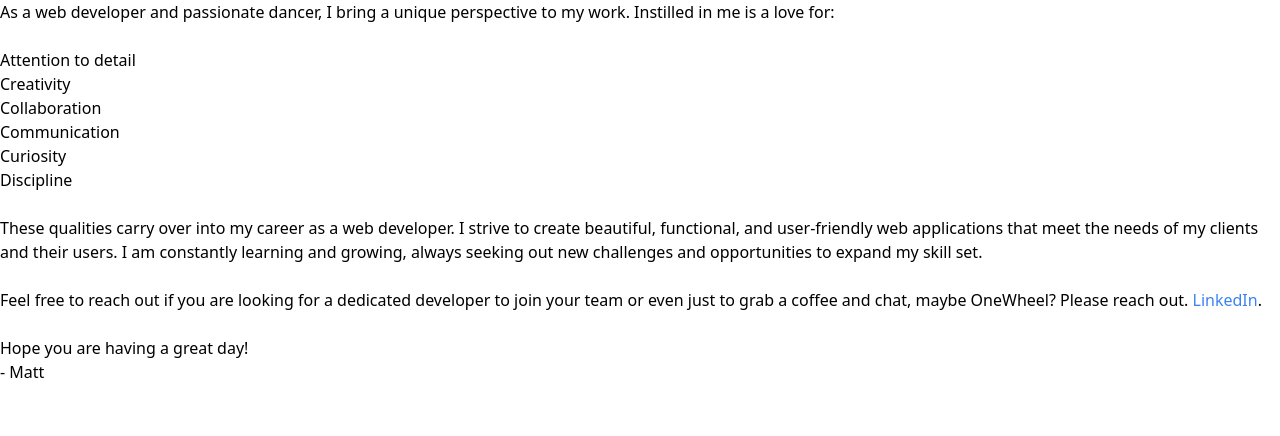
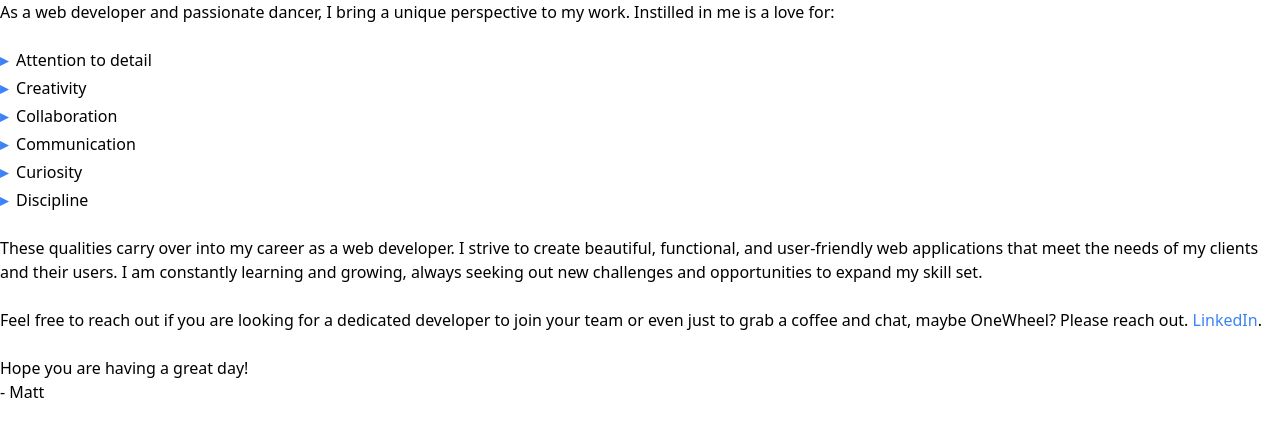
Before and after one commit to MattOrtner/portfolio-site, a Next.js app: page /components/AboutSection in a window 1280 px wide. Shown: the top 436 px of the page. Built offline with nearby package versions, Linux system fonts and the light colour scheme; what tailwindcss-animated would draw is missing.

Commit message:
style: lighten background color, add bullets to list

```diff
--- a/pages/components/AboutSection.js
+++ b/pages/components/AboutSection.js
@@ -8,13 +8,26 @@ const AboutSection = () => {
             perspective to my work. Instilled in me is a love for:
           </p>
           <br />
-          <ol>
-            <li>Attention to detail</li>
-            <li>Creativity</li>
-            <li>Collaboration</li>
-            <li>Communication</li>
-            <li>Curiosity</li>
-            <li>Discipline</li>
+          <ol className="flex flex-col gap-1 text-md list-none pl-0">
+            <li className="flex items-center gap-2">
+              <span className="text-blue-500 font-bold">▸</span> Attention to
+              detail
+            </li>
+            <li className="flex items-center gap-2">
+              <span className="text-blue-500 font-bold">▸</span> Creativity
+            </li>
+            <li className="flex items-center gap-2">
+              <span className="text-blue-500 font-bold">▸</span> Collaboration
+            </li>
+            <li className="flex items-center gap-2">
+              <span className="text-blue-500 font-bold">▸</span> Communication
+            </li>
+            <li className="flex items-center gap-2">
+              <span className="text-blue-500 font-bold">▸</span> Curiosity
+            </li>
+            <li className="flex items-center gap-2">
+              <span className="text-blue-500 font-bold">▸</span> Discipline
+            </li>
           </ol>
           <br />
           <p>
--- a/pages/components/DevIcon.js
+++ b/pages/components/DevIcon.js
@@ -3,7 +3,7 @@ import Image from "next/image";
 const DevIcon = ({ url, alt }) => {
   return (
     <div
-      className="rounded-xl p-1  bg-slate-200 hover:grayscale"
+      className="rounded-xl p-1 bg-slate-200 transition-all duration-200 hover:scale-110 hover:shadow-lg hover:shadow-blue-300/50 cursor-pointer"
       style={{ boxShadow: "inset 0 0 5px #4D4D4D, 2px 2px 5px #4D4D4D" }}
     >
       <Image src={url} alt={alt} width={100} height={100} />
--- a/pages/components/SocialIcon.js
+++ b/pages/components/SocialIcon.js
@@ -2,7 +2,10 @@ import Image from "next/image";
 
 const SocialIcon = ({ imageUrl, alt, linkUrl }) => {
   return (
-    <a href={linkUrl} className="curser-pointer flex min-w-[65px]">
+    <a
+      href={linkUrl}
+      className="cursor-pointer flex min-w-[65px] hover:scale-110 transition-transform duration-200 hover:opacity-80"
+    >
       <Image src={imageUrl} alt={alt} width={85} height={85} />
     </a>
   );
--- a/pages/index.js
+++ b/pages/index.js
@@ -15,7 +15,7 @@ export default function Home() {
   return (
     <main className="flex font-mono flex-col sm:flex sm:justify-center sm:items-center">
       <Analytics />
-      <div className="w-screen bg-gray-200 sm:p-8 max-sm:py-4 max-w-[1500px]">
+      <div className="w-screen bg-gradient-to-br from-slate-50 to-indigo-50 sm:p-8 max-sm:py-4 max-w-[1500px]">
         <HeaderSection />
         <div className="flex justify-around pb-4 max-[400px]:w-[100%] max-md:flex-col">
           <div className="fjac flex-col items-center gap-4 pt-4">
@@ -40,26 +40,32 @@ export default function Home() {
           <SocialCluster />
         </div>
       </div>
-      <div className="fjac w-screen mt-2 bg-gray-200 sm:p-8 max-sm:flex-col max-sm:py-4 max-w-[1500px]">
+      <div className="fjac w-screen mt-2 bg-gradient-to-br from-blue-50 to-slate-100 sm:p-8 max-sm:flex-col max-sm:py-4 max-w-[1500px]">
         <DevIconGroup />
         <AboutSection />
       </div>
-      <div className="w-screen flex-col mt-2 bg-gray-200 gap-2 max-w-[1500px] max-[400px]:h-full">
+      <div className="w-screen flex-col mt-2 bg-gradient-to-b from-slate-50 to-blue-50 gap-2 max-w-[1500px] max-[400px]:h-full">
         <a
           href="https://clients-and-contacts.vercel.app/"
           target="_blank"
           rel="noopener noreferrer"
+          className="group"
         >
-          <div className=" flex gap-6 m-10 justify-end max-[400px]:grid max-[400px]:m-3 max-[400px]:gap-2">
-            <div className="bg-NAVY text-NAVY_T rounded-xl flex gap-6 flex-col pt-10 pb-20 px-20 max-[400px]:px-5 max-[400px]:py-5 max-[400px]:order-first">
-              <h1 className="text-2xl">New Leaf</h1>
-              <ul className="flex justify-evenly flex-col h-[100%] text-md">
+          <div className=" flex gap-6 m-10 justify-end max-[400px]:grid max-[400px]:m-3 max-[400px]:gap-2 transition-all duration-300 group-hover:-translate-y-2">
+            <div className="bg-NAVY text-NAVY_T rounded-xl flex gap-6 flex-col pt-10 pb-10 px-20 max-[400px]:px-5 max-[400px]:py-5 max-[400px]:order-first justify-between">
+              <div>
+                <h1 className="text-2xl mb-4">New Leaf</h1>
+                <ul className="flex flex-col gap-2 text-md">
                   <li>React.js</li>
                   <li>Express</li>
                   <li>PostgreSQL</li>
                   <li>Vercel</li>
                   <li>Tailwind CSS</li>
                 </ul>
+              </div>
+              <p className="opacity-0 group-hover:opacity-100 transition-opacity duration-300 text-sm text-right">
+                View Project →
+              </p>
             </div>
             <Image
               src={ClientAndContactsPNG}
@@ -76,8 +82,9 @@ export default function Home() {
           href="https://photo-dream.vercel.app/"
           target="_blank"
           rel="noopener noreferrer"
+          className="group"
         >
-          <div className="m-10 flex gap-6 max-[400px]:grid max-[400px]:m-3 max-[400px]:gap-2">
+          <div className="m-10 flex gap-6 max-[400px]:grid max-[400px]:m-3 max-[400px]:gap-2 transition-all duration-300 group-hover:-translate-y-2">
             <Image
               src={PhotoDream}
               alt="Multiple screenshots of the Clients & Contacts project in a grid"
@@ -86,14 +93,19 @@ export default function Home() {
               height={"auto"}
               priority
             />
-            <div className="bg-NAVY text-NAVY_T rounded-xl flex gap-6 flex-col pt-10 pb-20 px-20 max-[400px]:px-5 max-[400px]:py-5 max-[400px]:order-first">
-              <h1 className="text-2xl">Photo Dreams</h1>
-              <ul className="flex justify-evenly flex-col h-[100%] text-md">
+            <div className="bg-NAVY text-NAVY_T rounded-xl flex gap-6 flex-col pt-10 pb-10 px-20 max-[400px]:px-5 max-[400px]:py-5 max-[400px]:order-first justify-between">
+              <div>
+                <h1 className="text-2xl mb-4">Photo Dreams</h1>
+                <ul className="flex flex-col gap-2 text-md">
                   <li>Unsplash API</li>
                   <li>HTML / CSS / Javascript</li>
                   <li>Express</li>
                   <li>Vercel</li>
                 </ul>
+              </div>
+              <p className="opacity-0 group-hover:opacity-100 transition-opacity duration-300 text-sm text-right">
+                View Project →
+              </p>
             </div>
           </div>
         </a>
@@ -101,15 +113,21 @@ export default function Home() {
           href="https://productive-pomo.vercel.app/"
           target="_blank"
           rel="noopener noreferrer"
+          className="group"
         >
-          <div className=" flex gap-6 m-10 justify-end max-[400px]:grid max-[400px]:m-3 max-[400px]:gap-2">
-            <div className="bg-NAVY text-NAVY_T rounded-xl flex gap-6 flex-col pt-10 pb-20 px-20 max-[400px]:px-5 max-[400px]:py-5 max-[400px]:order-first">
-              <h1 className="text-2xl">Productive Pomodoro</h1>
-              <ul className="flex justify-evenly flex-col h-[100%] text-md">
+          <div className=" flex gap-6 m-10 justify-end max-[400px]:grid max-[400px]:m-3 max-[400px]:gap-2 transition-all duration-300 group-hover:-translate-y-2">
+            <div className="bg-NAVY text-NAVY_T rounded-xl flex gap-6 flex-col pt-10 pb-10 px-20 max-[400px]:px-5 max-[400px]:py-5 max-[400px]:order-first justify-between">
+              <div>
+                <h1 className="text-2xl mb-4">Productive Pomodoro</h1>
+                <ul className="flex flex-col gap-2 text-md">
                   <li>React</li>
                   <li>Github Copilot: Claude Sonnet 4.5</li>
                   <li>dnd-kit</li>
                 </ul>
+              </div>
+              <p className="opacity-0 group-hover:opacity-100 transition-opacity duration-300 text-sm text-right">
+                View Project →
+              </p>
             </div>
             <Image
               src={PomoDashboard}
--- a/styles/globals.css
+++ b/styles/globals.css
@@ -4,6 +4,10 @@
 
 * {
   box-sizing: border-box;
+}
+
+html {
+  scroll-behavior: smooth;
 }
 
 Image {
```
Lines whose indentation alone changed are shown as unchanged.
